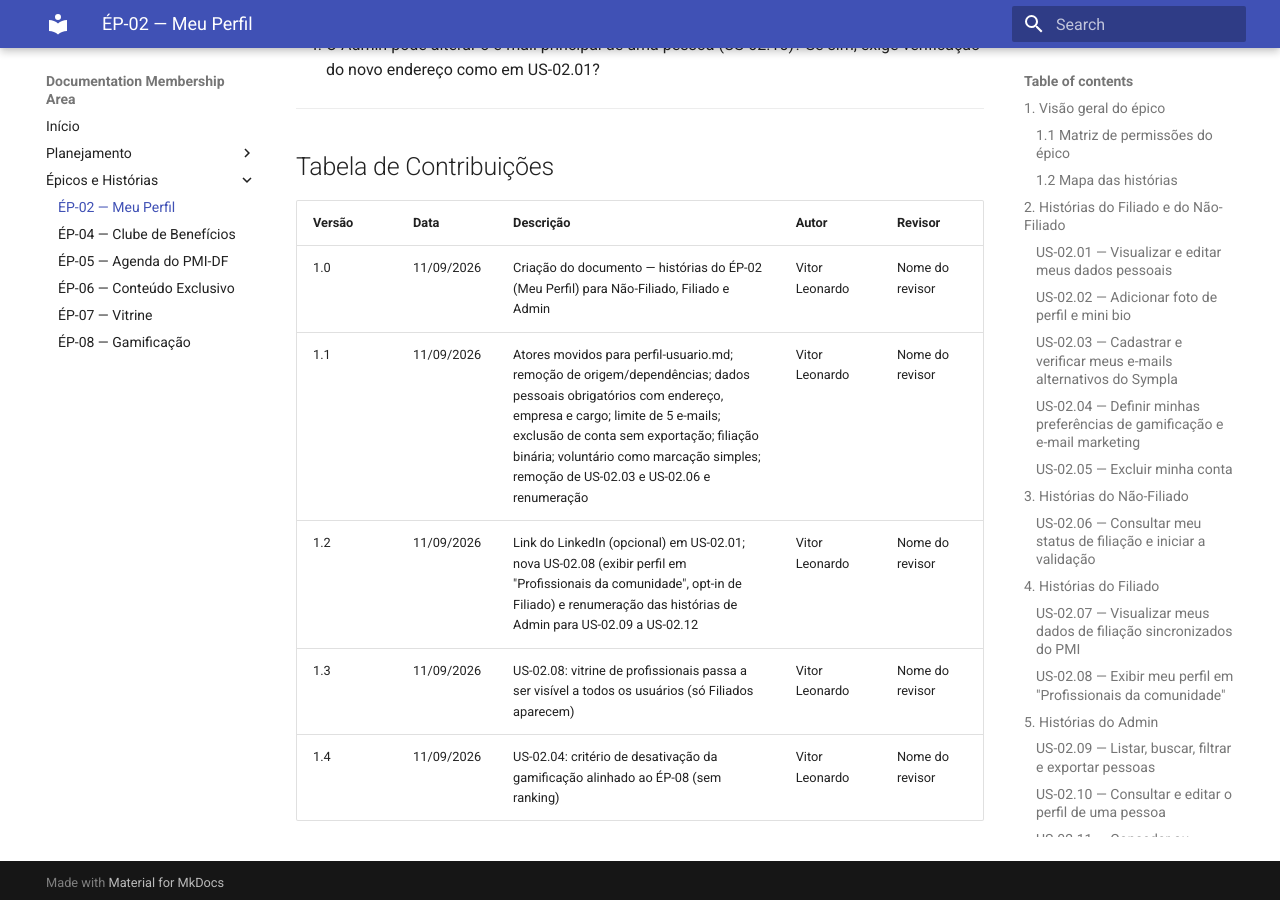
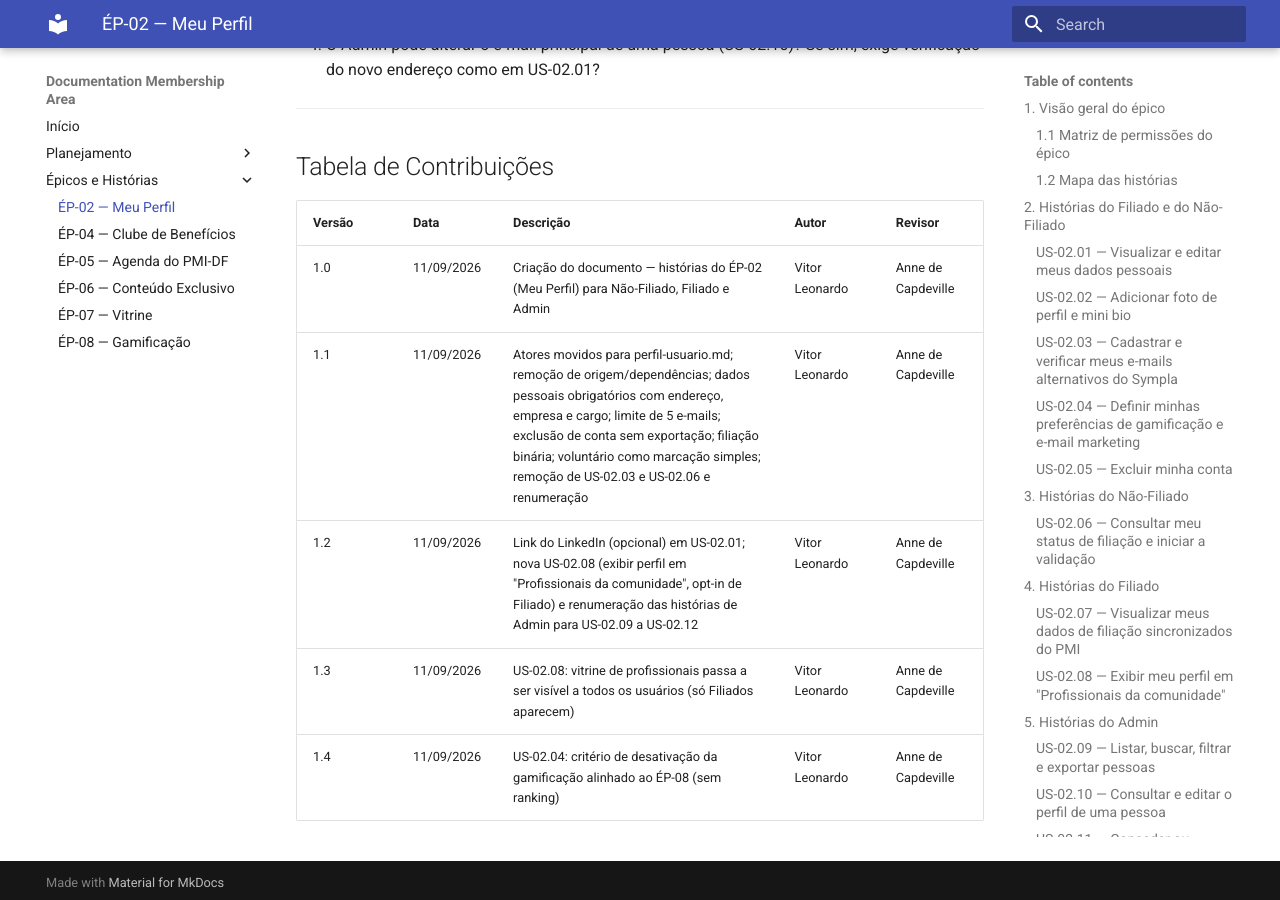
Before and after one commit to pmidf/documentation-membership-area, an MkDocs documentation site: the page built from docs/epicos-historias/meu-perfil.md, in a window 1280 px wide and 900 px high, scrolled down 12468 px. Built offline with MkDocs 1.6.1 and Material for MkDocs 9.7.7, drawn with Linux system fonts in a browser that asks for light colours.

Commit message:
Revisão dos epicos-historias
Updated the reviewer names for contribution entries in the document.

```diff
--- a/docs/epicos-historias/meu-perfil.md
+++ b/docs/epicos-historias/meu-perfil.md
@@ -366,8 +366,8 @@ Legenda: **L** = Ler · **E** = Escrever · **—** = Sem acesso
 
 | Versão | Data | Descrição | Autor | Revisor |
 |--------|------|-----------|-------|---------|
-| 1.0 | 11/09/2026 | Criação do documento — histórias do ÉP-02 (Meu Perfil) para Não-Filiado, Filiado e Admin | Vitor Leonardo | Nome do revisor |
-| 1.1 | 11/09/2026 | Atores movidos para perfil-usuario.md; remoção de origem/dependências; dados pessoais obrigatórios com endereço, empresa e cargo; limite de 5 e-mails; exclusão de conta sem exportação; filiação binária; voluntário como marcação simples; remoção de US-02.03 e US-02.06 e renumeração | Vitor Leonardo | Nome do revisor |
-| 1.2 | 11/09/2026 | Link do LinkedIn (opcional) em US-02.01; nova US-02.08 (exibir perfil em "Profissionais da comunidade", opt-in de Filiado) e renumeração das histórias de Admin para US-02.09 a US-02.12 | Vitor Leonardo | Nome do revisor |
-| 1.3 | 11/09/2026 | US-02.08: vitrine de profissionais passa a ser visível a todos os usuários (só Filiados aparecem) | Vitor Leonardo | Nome do revisor |
-| 1.4 | 11/09/2026 | US-02.04: critério de desativação da gamificação alinhado ao ÉP-08 (sem ranking) | Vitor Leonardo | Nome do revisor |
+| 1.0 | 11/09/2026 | Criação do documento — histórias do ÉP-02 (Meu Perfil) para Não-Filiado, Filiado e Admin | Vitor Leonardo | Anne de Capdeville |
+| 1.1 | 11/09/2026 | Atores movidos para perfil-usuario.md; remoção de origem/dependências; dados pessoais obrigatórios com endereço, empresa e cargo; limite de 5 e-mails; exclusão de conta sem exportação; filiação binária; voluntário como marcação simples; remoção de US-02.03 e US-02.06 e renumeração | Vitor Leonardo | Anne de Capdeville |
+| 1.2 | 11/09/2026 | Link do LinkedIn (opcional) em US-02.01; nova US-02.08 (exibir perfil em "Profissionais da comunidade", opt-in de Filiado) e renumeração das histórias de Admin para US-02.09 a US-02.12 | Vitor Leonardo | Anne de Capdeville |
+| 1.3 | 11/09/2026 | US-02.08: vitrine de profissionais passa a ser visível a todos os usuários (só Filiados aparecem) | Vitor Leonardo | Anne de Capdeville |
+| 1.4 | 11/09/2026 | US-02.04: critério de desativação da gamificação alinhado ao ÉP-08 (sem ranking) | Vitor Leonardo | Anne de Capdeville |
```
